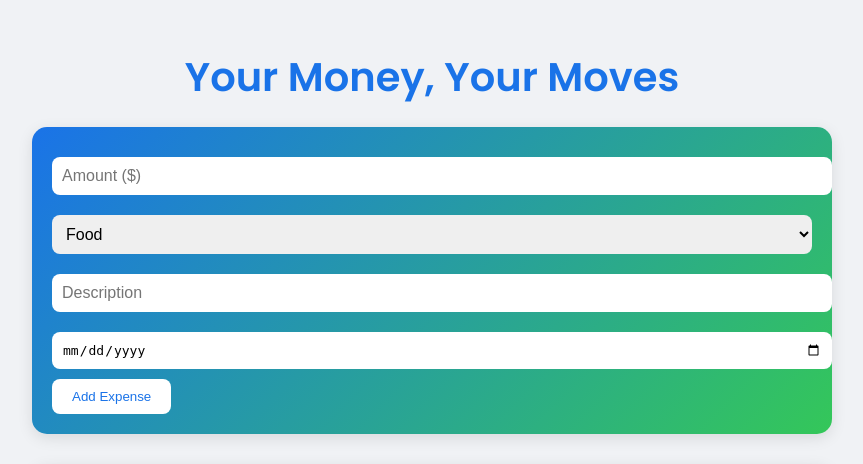
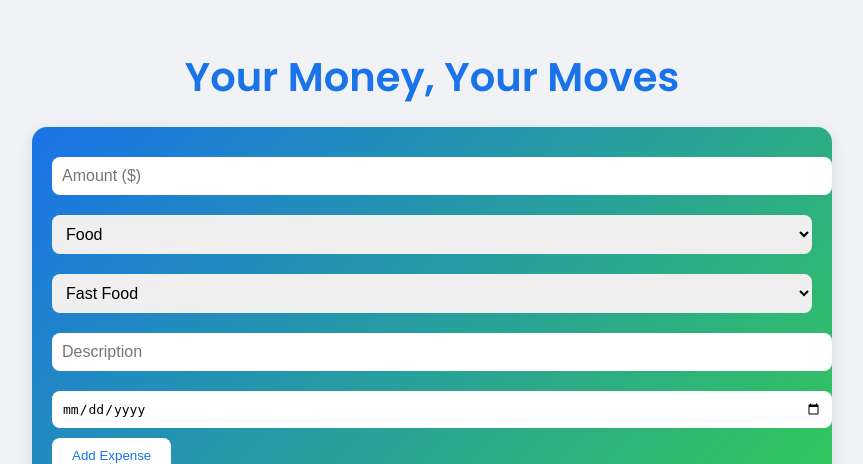
Before and after one commit to sanskar008/FinTrack, a Flask app: template templates/index.html in a window 1280 px wide. Shown: the top 464 px of the page, without its empty margins (208-1071 px from the left). Run offline with Flask 3, Linux system fonts and the light colour scheme; the template is opened without the code that fills it, so the values that code supplies are empty.

Commit message:
updated for more fast foods

```diff
--- a/app.py
+++ b/app.py
@@ -9,14 +9,15 @@ def index():
     if request.method == 'POST':
         amount = float(request.form['amount'])
         category = request.form['category']
+        subcategory = request.form['subcategory']
         description = request.form['description']
         date = request.form['date']
-        add_expense(amount, category, description, date)
+        add_expense(amount, category, subcategory, description, date)
 
     expenses = get_expenses()
     notifications = analyze_spending(expenses)
     return render_template('index.html', expenses=expenses, notifications=notifications)
 
 if __name__ == '__main__':
-    init_db()
+    init_db()  # Recreate DB with new schema
     app.run(debug=True)
--- a/ml_model.py
+++ b/ml_model.py
@@ -1,37 +1,61 @@
 import pandas as pd
 from collections import Counter
 
+# List of fast food items (case-insensitive)
+FAST_FOOD_ITEMS = {"maggi", "pizza", "burger", "fries", "noodles", "chips", "soda"}
+
 def analyze_spending(expenses):
+    if not expenses:
+        return ["No expenses yet—start tracking!"]
+
     # Convert expenses to DataFrame
-    df = pd.DataFrame(expenses, columns=['id', 'amount', 'category', 'description', 'date'])
+    try:
+        df = pd.DataFrame(expenses, columns=['id', 'amount', 'category', 'subcategory', 'description', 'date'])
+    except ValueError as e:
+        return [f"Error processing data: {str(e)}. Please reset the database."]
 
-    # Filter for the current week (simplified: assume all data is this week)
-    # In a real app, you'd filter by date range
+    # Filter for Food category with Fast Food subcategory
+    fast_food_df = df[(df['category'] == 'Food') & (df['subcategory'] == 'Fast Food')]
 
-    # Count occurrences of descriptions (e.g., "Maggi")
-    desc_counts = Counter(df['description'])
+    # Count occurrences of fast food descriptions
+    desc_counts = Counter(fast_food_df['description'].str.lower())
 
-    # Generate notifications based on simple rules
+    # Generate notifications
     notifications = []
+    total_fast_food_count = len(fast_food_df)
+
+    # Check individual fast food items
     for desc, count in desc_counts.items():
-        if desc.lower() == "maggi" and count >= 3:
+        if desc in FAST_FOOD_ITEMS and count >= 3:
             notifications.append(
-                f"Hey! You've bought Maggi {count} times this week. "
-                "It’s heavy on your pocket and health—lead can harm you!"
-            )
-        elif count > 5:  # General rule for any item
-            notifications.append(
-                f"You’ve spent on {desc} {count} times this week—watch out!"
+                f"Hey! You've bought {desc.capitalize()} {count} times this week. "
+                "It’s hitting your wallet and health—too much fast food isn’t great!"
             )
 
-    return notifications
+    # General fast food warning
+    if total_fast_food_count >= 5:
+        notifications.append(
+            f"Wow, you’ve had fast food {total_fast_food_count} times this week! "
+            "Time to cut back—it’s heavy on your pocket and body."
+        )
 
-# Test the function
+    # General excessive spending warning (any item)
+    all_desc_counts = Counter(df['description'].str.lower())
+    for desc, count in all_desc_counts.items():
+        if count > 5 and desc not in FAST_FOOD_ITEMS:
+            notifications.append(
+                f"You’ve spent on {desc.capitalize()} {count} times this week—watch out!"
+            )
+
+    return notifications if notifications else ["All good for now—keep tracking!"]
+
 if __name__ == "__main__":
     sample_expenses = [
-        (1, 2.0, "Food", "Maggi", "2025-04-01"),
-        (2, 2.0, "Food", "Maggi", "2025-04-02"),
-        (3, 2.0, "Food", "Maggi", "2025-04-03"),
-        (4, 5.0, "Transport", "Bus", "2025-04-04")
+        (1, 2.0, "Food", "Fast Food", "Maggi", "2025-04-01"),
+        (2, 3.0, "Food", "Fast Food", "Pizza", "2025-04-02"),
+        (3, 2.0, "Food", "Fast Food", "Maggi", "2025-04-03"),
+        (4, 2.0, "Food", "Fast Food", "Maggi", "2025-04-04"),
+        (5, 5.0, "Transport", "Public Transport", "Bus", "2025-04-05"),
+        (6, 2.0, "Food", "Fast Food", "Burger", "2025-04-06")
     ]
     print(analyze_spending(sample_expenses))
--- a/templates/index.html
+++ b/templates/index.html
@@ -2,7 +2,7 @@
 <html lang="en">
   <head>
     <meta charset="UTF-8" />
-    <title>FinTrack App</title>
+    <title>FinTrack</title>
     <link
       href="https://fonts.googleapis.com/css2?family=Poppins:wght@400;600&display=swap"
       rel="stylesheet"
@@ -113,6 +113,24 @@
             <option value="Food">Food</option>
             <option value="Transport">Transport</option>
             <option value="Entertainment">Entertainment</option>
+            <option value="Education">Education</option>
+            <option value="Other">Other</option>
+          </select>
+          <select name="subcategory" required>
+            <!-- Dynamic based on category, simplified here -->
+            <option value="Fast Food">Fast Food</option>
+            <option value="Groceries">Groceries</option>
+            <option value="Dining Out">Dining Out</option>
+            <option value="Snacks">Snacks</option>
+            <option value="Public Transport">Public Transport</option>
+            <option value="Rideshare">Rideshare</option>
+            <option value="Fuel">Fuel</option>
+            <option value="Movies">Movies</option>
+            <option value="Games">Games</option>
+            <option value="Events">Events</option>
+            <option value="Books">Books</option>
+            <option value="Courses">Courses</option>
+            <option value="Supplies">Supplies</option>
             <option value="Other">Other</option>
           </select>
           <input
@@ -136,8 +154,8 @@
       <ul class="expense-list">
         {% for expense in expenses %}
         <li class="expense-item">
-          {{ expense[3] }} ({{ expense[2] }}): ${{ expense[1] }} on {{
-          expense[4] }}
+          {{ expense[4] }} ({{ expense[2] }} - {{ expense[3] }}): ${{ expense[1]
+          }} on {{ expense[5] }}
         </li>
         {% endfor %}
       </ul>
@@ -151,10 +169,10 @@
 
     <!-- Chart.js Script -->
     <script>
-      const expensesData = {{ expenses|tojson }};
-      const categories = [...new Set(expensesData.map(e => e[2]))];
+      const expenses = {{ expenses|tojson }};
+      const categories = [...new Set(expenses.map(e => e[2] + ' - ' + e[3]))];
       const amounts = categories.map(cat =>
-          expensesData.filter(e => e[2] === cat).reduce((sum, e) => sum + e[1], 0)
+          expenses.filter(e => (e[2] + ' - ' + e[3]) === cat).reduce((sum, e) => sum + e[1], 0)
       );
 
       const ctx = document.getElementById('spendingChart').getContext('2d');
@@ -164,7 +182,7 @@
               labels: categories,
               datasets: [{
                   data: amounts,
-                  backgroundColor: ['#1a73e8', '#34c759', '#ffca28', '#ff5722'],
+                  backgroundColor: ['#1a73e8', '#34c759', '#ffca28', '#ff5722', '#ab47bc', '#26a69a', '#ef5350'],
                   borderWidth: 1
               }]
           },
@@ -172,7 +190,7 @@
               responsive: true,
               plugins: {
                   legend: { position: 'top' },
-                  title: { display: true, text: 'Spending by Category' }
+                  title: { display: true, text: 'Spending by Category & Subcategory' }
               }
           }
       });
```
Also changed, not shown: database.py (+7 -6 lines), expenses.db.
